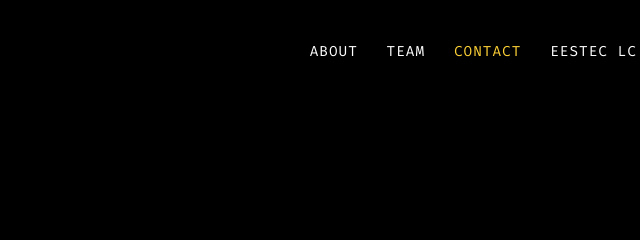
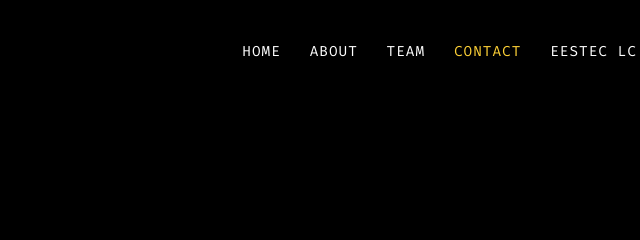
Before and after one commit to EESTECist/Team-Website, a website with bundled scripts: page index.html in a window 1280 px wide. Shown: the top 240 px of the page, 303-943 px from the left. Built offline with nearby package versions, Linux system fonts and the light colour scheme; files whose address does not match are found by name; a web font is replaced by a local one.

Commit message:
update navbar

```diff
--- a/index.html
+++ b/index.html
@@ -37,6 +37,9 @@
         </button>
         <div class="collapse navbar-collapse" id="navbarResponsive">
           <ul class="navbar-nav text-uppercase ml-auto">
+            <li class="nav-item">
+              <a class="nav-link js-scroll-trigger" href="#">Home</a>
+            </li>
             <li class="nav-item">
               <a class="nav-link js-scroll-trigger" href="#services">About</a>
             </li>
```
